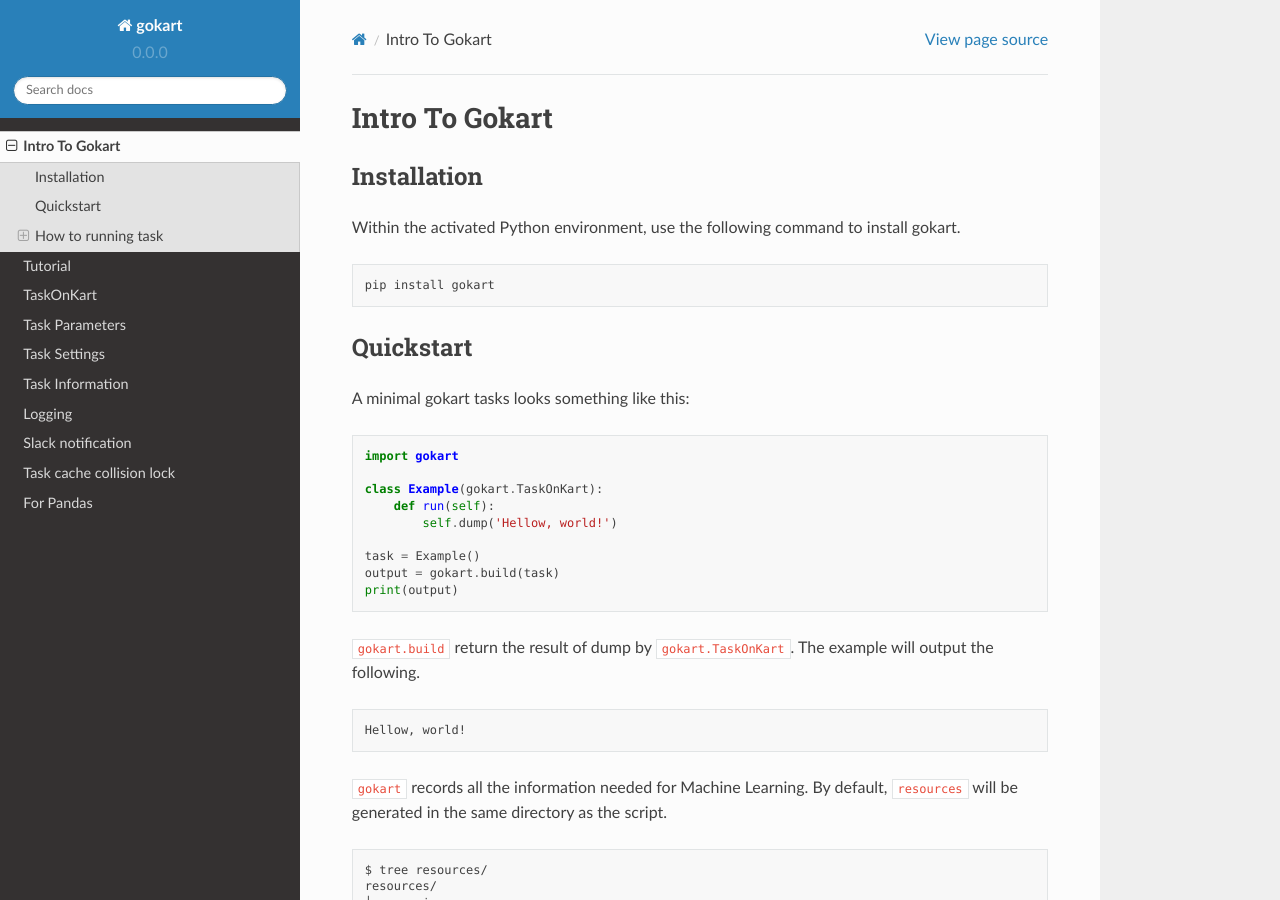
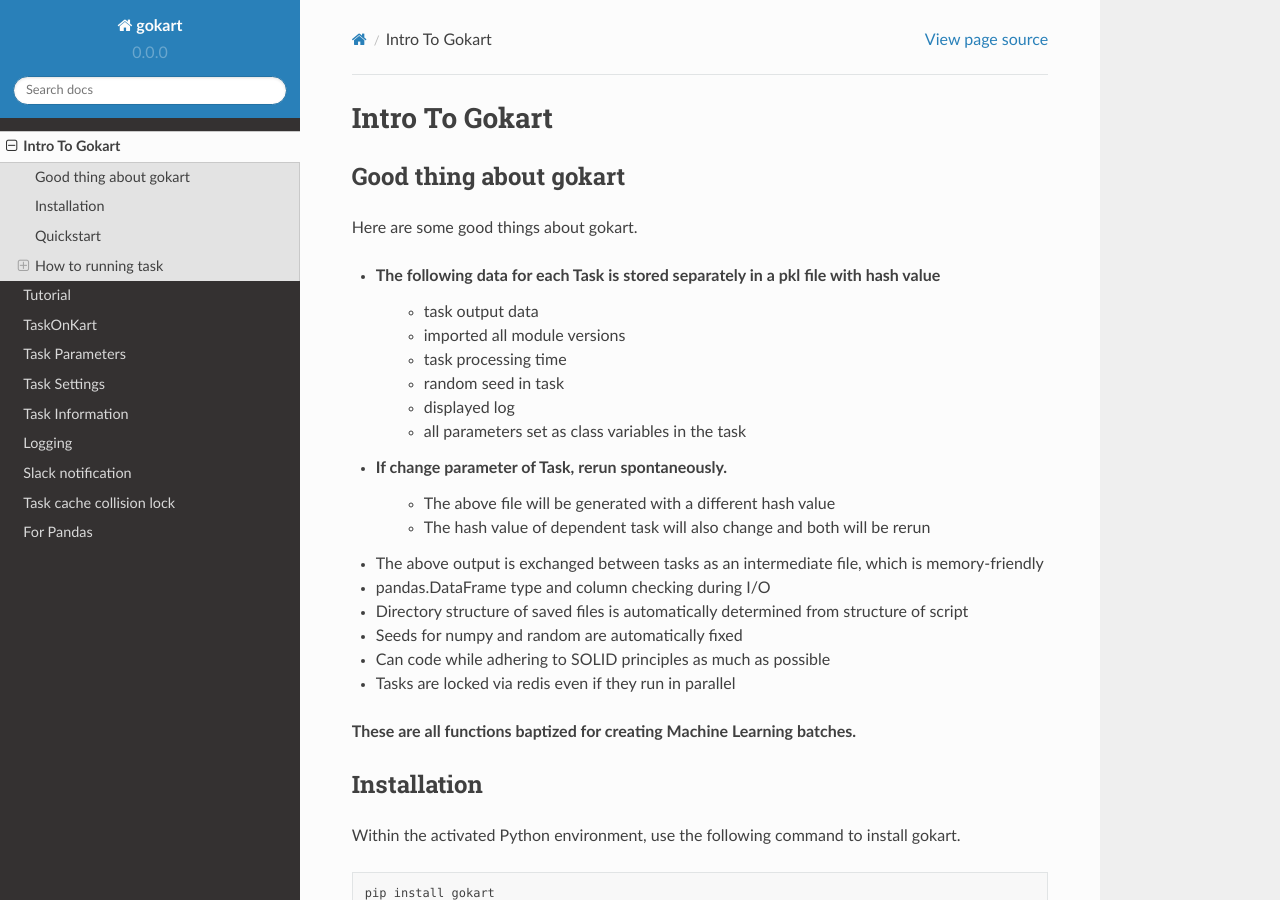
Before and after one commit to m3dev/gokart, a Sphinx documentation site: the page built from docs/intro_to_gokart.rst, in a window 1280 px wide and 900 px high. Built offline with Sphinx 7.4.7 and the Read the Docs theme 2.0.0, drawn with Linux system fonts in a browser that asks for light colours; pages that are not in the unit, such as notebooks, are missing from menus; the version number is read from the project's files by our own code.

Commit message:
add Good thing about gokart

```diff
--- a/docs/intro_to_gokart.rst
+++ b/docs/intro_to_gokart.rst
@@ -1,5 +1,30 @@
 Intro To Gokart
 ===============
+
+
+Good thing about gokart
+-----------------------
+
+Here are some good things about gokart.
+
+- The following data for each Task is stored separately in a pkl file with hash value
+    - task output data
+    - imported all module versions
+    - task processing time
+    - random seed in task
+    - displayed log
+    - all parameters set as class variables in the task
+- If change parameter of Task, rerun spontaneously.
+    - The above file will be generated with a different hash value
+    - The hash value of dependent task will also change and both will be rerun
+- The above output is exchanged between tasks as an intermediate file, which is memory-friendly
+- pandas.DataFrame type and column checking during I/O
+- Directory structure of saved files is automatically determined from structure of script
+- Seeds for numpy and random are automatically fixed
+- Can code while adhering to SOLID principles as much as possible
+- Tasks are locked via redis even if they run in parallel
+
+**These are all functions baptized for creating Machine Learning batches.**
 
 
 Installation
--- a/docs/tutorial.rst
+++ b/docs/tutorial.rst
@@ -1,4 +1,4 @@
 Tutorial
 ========
 
-[TBD]
+Also please refer to :doc:`intro_to_gokart` section.
```
